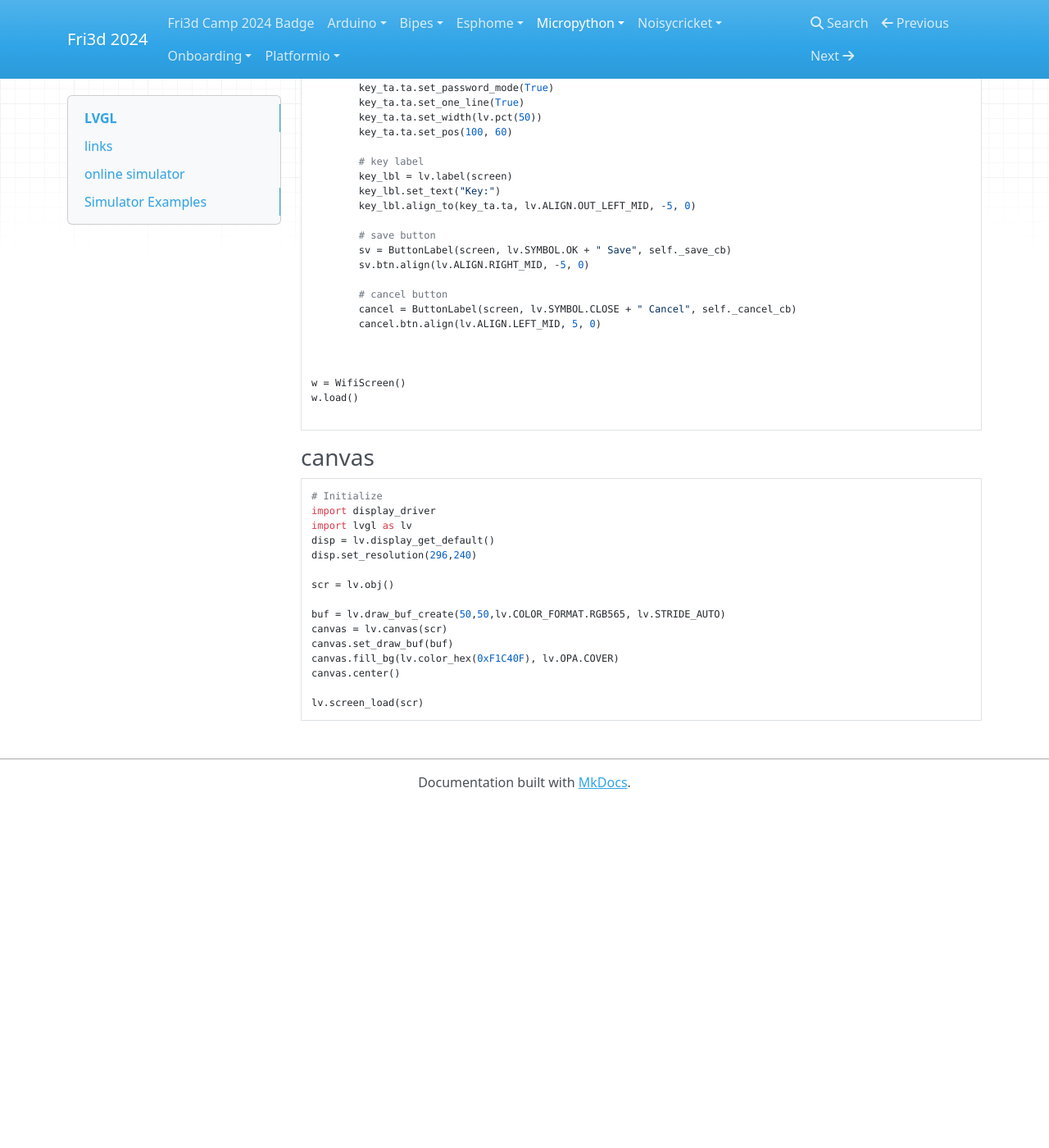
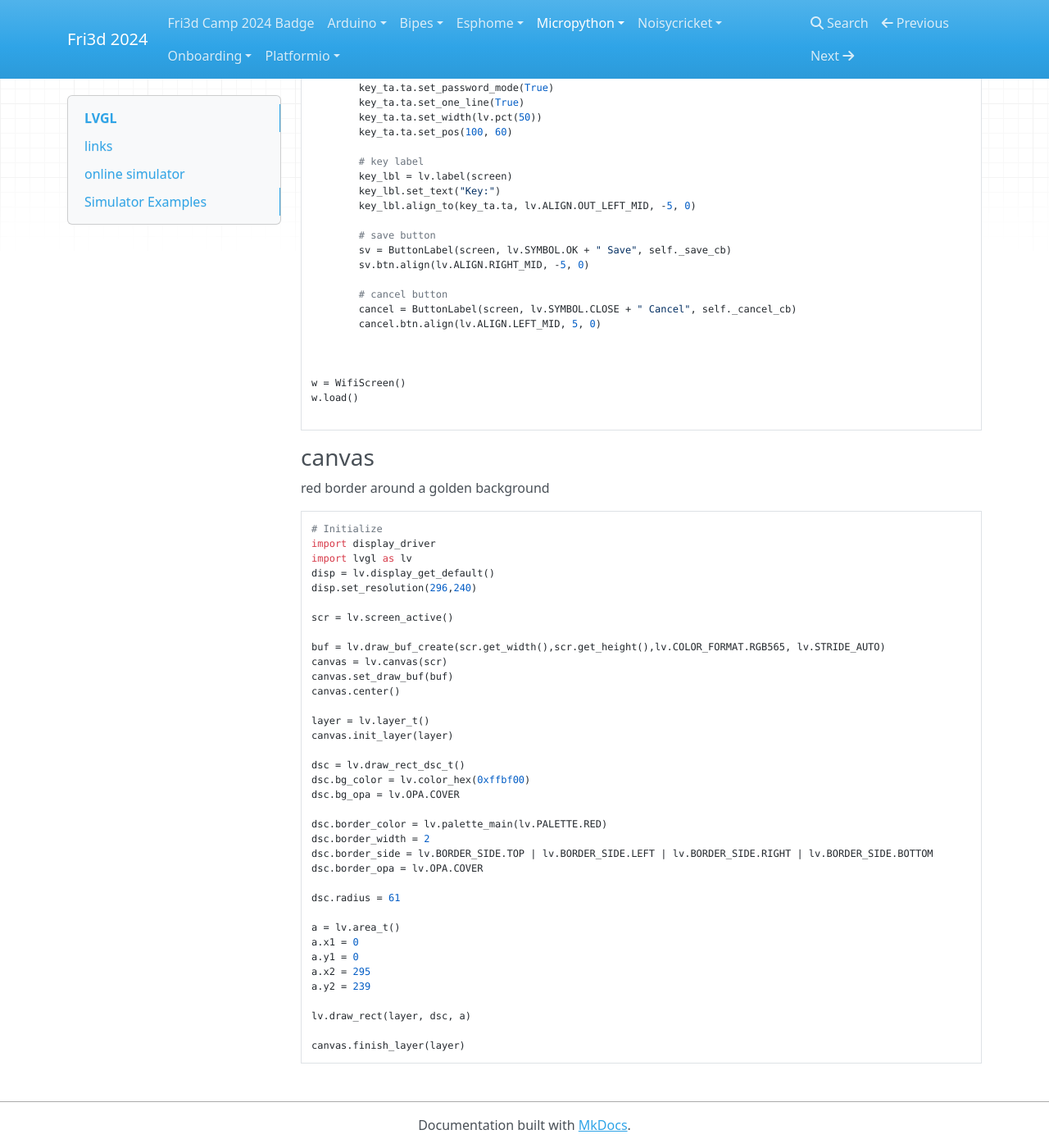
Before and after one commit to Fri3dCamp/badge_2024, an MkDocs documentation site: the page built from docs/micropython/lvgl.md, in a window 1280 px wide and 1400 px high, scrolled down 2901 px. Shown: the whole window at 82% size. Built offline with MkDocs 1.6.1, drawn with Linux system fonts in a browser that asks for light colours; nearby versions of some CDN libraries; before the commit the page ends 3883 px from its top, so only the background shows below that.

Commit message:
updated canvas

````diff
--- a/docs/micropython/lvgl.md
+++ b/docs/micropython/lvgl.md
@@ -172,6 +172,7 @@
 ```
 
 ### canvas
+red border around a golden background
 ```python
 # Initialize
 import display_driver
@@ -179,13 +180,34 @@
 disp = lv.display_get_default()
 disp.set_resolution(296,240)
 
-scr = lv.obj()
+scr = lv.screen_active()
 
-buf = lv.draw_buf_create(50,50,lv.COLOR_FORMAT.RGB565, lv.STRIDE_AUTO)
+buf = lv.draw_buf_create(scr.get_width(),scr.get_height(),lv.COLOR_FORMAT.RGB565, lv.STRIDE_AUTO)
 canvas = lv.canvas(scr)
 canvas.set_draw_buf(buf)
-canvas.fill_bg(lv.color_hex(0xF1C40F), lv.OPA.COVER)
 canvas.center()
 
-lv.screen_load(scr)
+layer = lv.layer_t()
+canvas.init_layer(layer)
+
+dsc = lv.draw_rect_dsc_t()
+dsc.bg_color = lv.color_hex(0xffbf00)
+dsc.bg_opa = lv.OPA.COVER
+
+dsc.border_color = lv.palette_main(lv.PALETTE.RED)
+dsc.border_width = 2
+dsc.border_side = lv.BORDER_SIDE.TOP | lv.BORDER_SIDE.LEFT | lv.BORDER_SIDE.RIGHT | lv.BORDER_SIDE.BOTTOM
+dsc.border_opa = lv.OPA.COVER
+
+dsc.radius = 61
+
+a = lv.area_t()
+a.x1 = 0
+a.y1 = 0
+a.x2 = 295
+a.y2 = 239
+
+lv.draw_rect(layer, dsc, a)
+
+canvas.finish_layer(layer)
 ```
````
